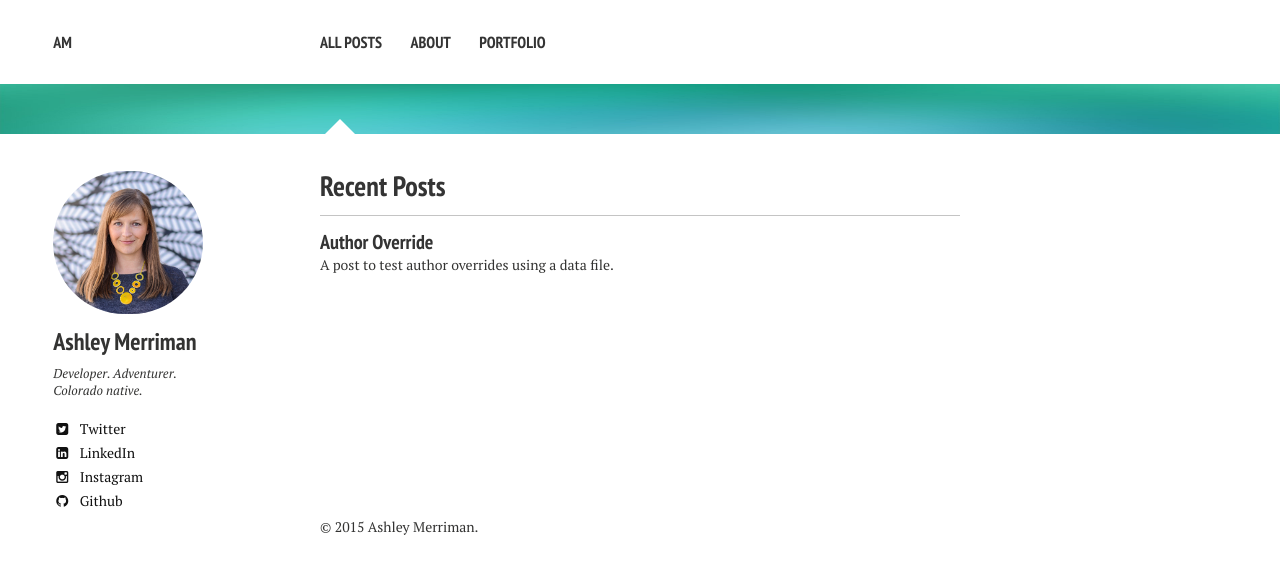
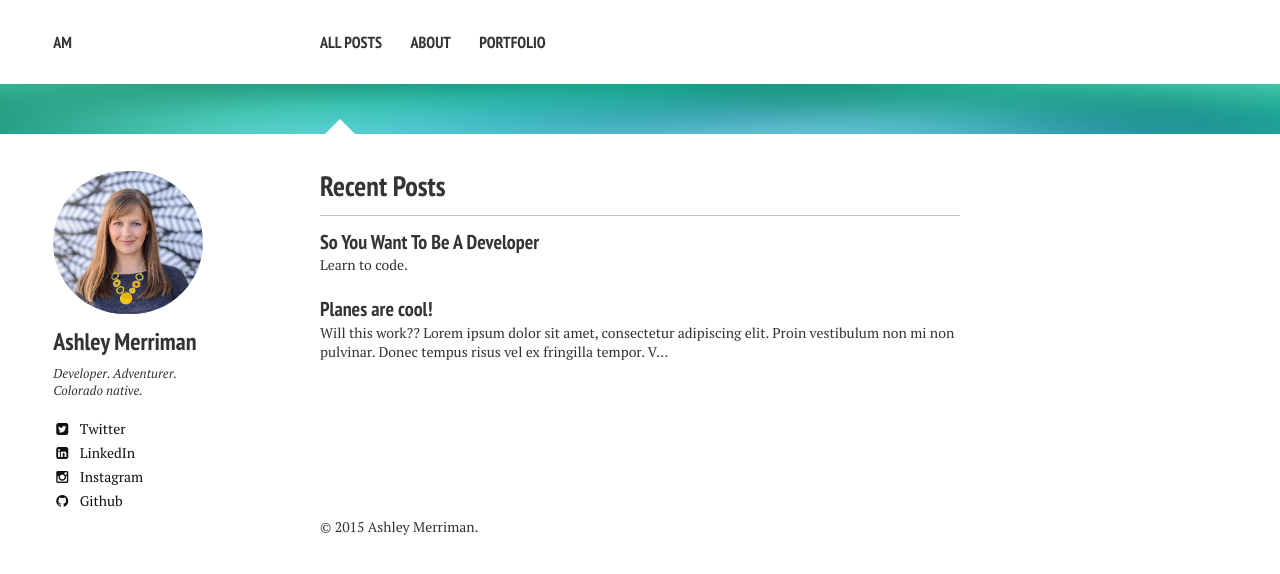
Before and after one commit to amerriman/blog, a Jekyll site: the page built from index.md, in a window 1280 px wide. Shown: the top 574 px of the page. Built offline with Jekyll 4.4.1, drawn with Linux system fonts in a browser that asks for light colours; nearby versions of some CDN libraries; part of the change alters nothing that is shown.

Commit message:
minor updates

```diff
--- a/_config.yml
+++ b/_config.yml
@@ -31,7 +31,7 @@ owner:
   bio: "Developer. Adventurer. Colorado native."
   email:
   disqus-shortname:
-  twitter: TheAshMerriman
+  twitter: TheAMerriman
   facebook: #username
   google:
     plus: #username
--- /dev/null
+++ b/_posts/2015-04-20-planes.md
@@ -0,0 +1,23 @@
+---
+title:  "Planes are cool!"
+subtitle: "The Fly!"
+author: "Wferr"
+avatar: "img/authors/wferr.png"
+image: "img/a.jpg"
+date:   2015-04-20 12:12:12
+permalink: title
+comments: True
+url: "http://amerriman.github.io/blog/planes-are-cool"
+---
+
+### Will this work??
+Lorem ipsum dolor sit amet, consectetur adipiscing elit. Proin vestibulum non mi non pulvinar. Donec tempus risus vel ex fringilla tempor. Vivamus pharetra non mauris quis fermentum. Vestibulum sed maximus elit, sit amet suscipit orci. Morbi at enim at libero dignissim egestas vel ac nisi. Etiam at lectus a arcu sodales consequat. Aliquam consequat ligula sed purus tincidunt, a ultrices nibh dapibus. Phasellus convallis ipsum nec semper ultricies. In facilisis lacus velit, sit amet lacinia velit blandit id. Nullam ut magna erat. Aliquam sit amet dapibus odio, aliquet tempus tortor. Donec in nisi massa.
+
+### Aliquam suscipit.
+Cras eget nisl accumsan, porta nisl in, egestas sapien. Vestibulum gravida nulla sed facilisis tempor. Suspendisse maximus nisi sit amet velit sodales fringilla. Vivamus luctus risus eget dui consectetur porttitor. Maecenas ut ultrices orci. Maecenas mollis est eu sodales mollis. Nulla facilisi. Suspendisse eros arcu, elementum sed sem eu, pharetra rhoncus odio. Proin nec tincidunt velit. Cras nisl augue, faucibus sed mauris in, vestibulum mollis nisl. Nam id libero ultrices, consequat ex vitae, convallis nulla.
+
+Suspendisse lorem odio, blandit at nisl quis, hendrerit tempus tellus. Donec eget leo quis nisi vulputate consectetur. Praesent dignissim enim elit, congue luctus nisl cursus at. Sed rutrum molestie risus. Donec vulputate gravida accumsan. Vivamus tempus ullamcorper eleifend. Sed sagittis mi ut dolor tincidunt, ac rutrum nisi commodo.
+
+Fusce non elit in diam rutrum vestibulum. Donec vitae elementum erat. Praesent elementum eget justo at bibendum. Fusce interdum diam lorem, ut placerat elit pretium quis. Quisque eu urna at quam commodo sagittis. Etiam posuere convallis tincidunt. Phasellus vitae ligula neque. Vivamus a purus at dolor iaculis placerat. Curabitur convallis eu lacus congue sagittis.
+
+Aliquam suscipit fermentum mauris a accumsan. In facilisis, mauris quis pulvinar tempus, turpis sapien sodales nibh, nec feugiat augue est quis nisi. Fusce eget odio feugiat, luctus quam et, dapibus nulla. Sed ornare lacus non libero lacinia pretium. In eu dui vitae purus euismod feugiat ac ac est. Morbi vitae pretium lorem, non eleifend felis. Nullam at massa feugiat, rutrum elit at, semper lacus. Etiam vel rutrum felis. Nullam quis auctor lorem, et tempor arcu.
--- /dev/null
+++ b/_posts/2015-10-25-so-you-want-to-be-a-developer.md
@@ -0,0 +1,42 @@
+---
+layout: post
+title: "So You Want To Be A Developer"
+excerpt: "Learn to code."
+tags: [learning, bootcamp]
+comments:
+---
+
+tex
+
+## title
+
+text
+
+* Sartorial hoodie
+* Labore viral forage
+* Tote bag selvage
+* DIY exercitation et id ugh tumblr church-key
+
+text
+
+text
+
+## title
+
+text
+
+> indented quote
+
+text
+
+## Hoodie Duis
+
+Actually salvia consectetur, hoodie duis lomo YOLO sunt sriracha. Aute pop-up brunch farm-to-table odio, salvia irure occaecat. Sriracha small batch literally skateboard. Echo Park nihil hoodie, aliquip forage artisan laboris. Trust fund reprehenderit nulla locavore. Stumptown raw denim kitsch, keffiyeh nulla twee dreamcatcher fanny pack ullamco 90's pop-up est culpa farm-to-table. Selfies 8-bit do pug odio.
+
+### Thundercats Ho!
+
+Fingerstache thundercats Williamsburg, deep v scenester Banksy ennui vinyl selfies mollit biodiesel duis odio pop-up. Banksy 3 wolf moon try-hard, sapiente enim stumptown deep v ad letterpress. Squid beard brunch, exercitation raw denim yr sint direct trade. Raw denim narwhal id, flannel DIY McSweeney's seitan. Letterpress artisan bespoke accusamus, meggings laboris consequat Truffaut qui in seitan. Sustainable cornhole Schlitz, twee Cosby sweater banh mi deep v forage letterpress flannel whatever keffiyeh. Sartorial cred irure, semiotics ethical sed blue bottle nihil letterpress.
+
+Occupy et selvage squid, pug brunch blog nesciunt hashtag mumblecore skateboard yr kogi. Ugh small batch swag four loko. Fap post-ironic qui tote bag farm-to-table american apparel scenester keffiyeh vero, swag non pour-over gentrify authentic pitchfork. Schlitz scenester lo-fi voluptate, tote bag irony bicycle rights pariatur vero Vice freegan wayfarers exercitation nisi shoreditch. Chambray tofu vero sed. Street art swag literally leggings, Cosby sweater mixtape PBR lomo Banksy non in pitchfork ennui McSweeney's selfies. Odd Future Banksy non authentic.
+
+Aliquip enim artisan dolor post-ironic. Pug tote bag Marfa, deserunt pour-over Portland wolf eu odio intelligentsia american apparel ugh ea. Sunt viral et, 3 wolf moon gastropub pug id. Id fashion axe est typewriter, mlkshk Portland art party aute brunch. Sint pork belly Cosby sweater, deep v mumblecore kitsch american apparel. Try-hard direct trade tumblr sint skateboard. Adipisicing bitters excepteur biodiesel, pickled gastropub aute veniam.
--- a/_posts/2015-10-25-the-first-one.md
+++ /dev/null
@@ -1,8 +0,0 @@
----
-layout: post
-title: "Author Override"
-author: billy_rick
-modified:
-excerpt: "A post to test author overrides using a data file."
-tags: []
----
```
